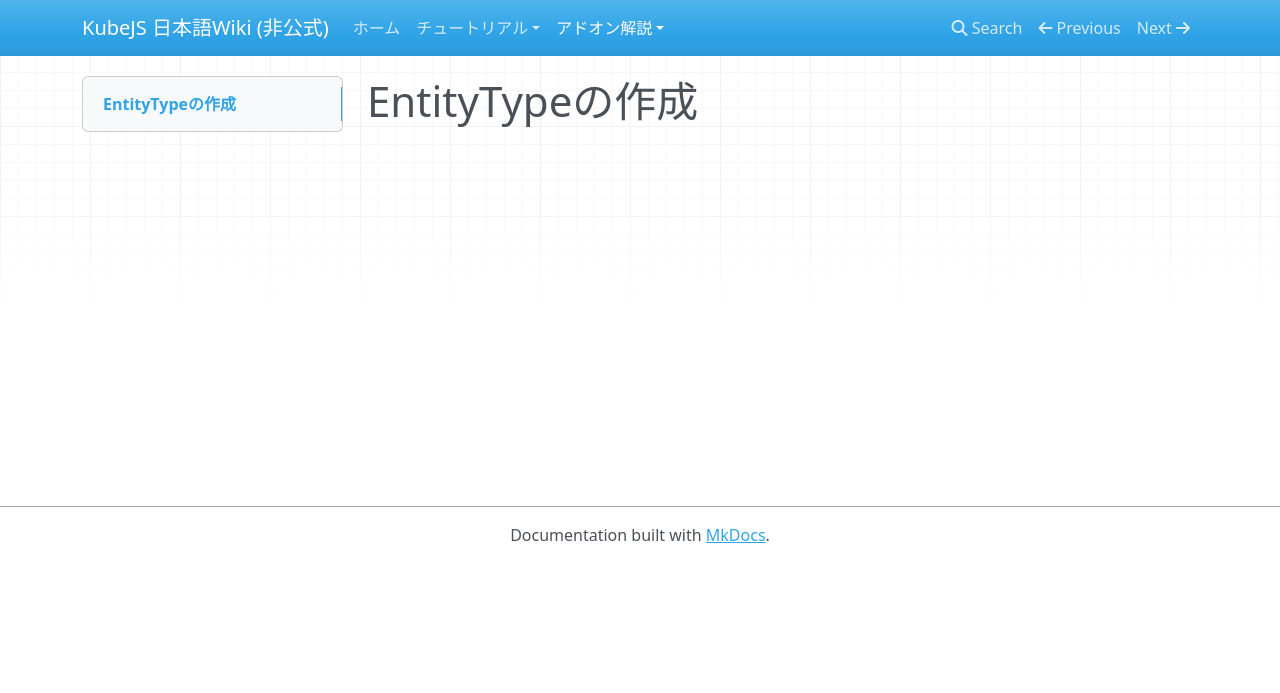
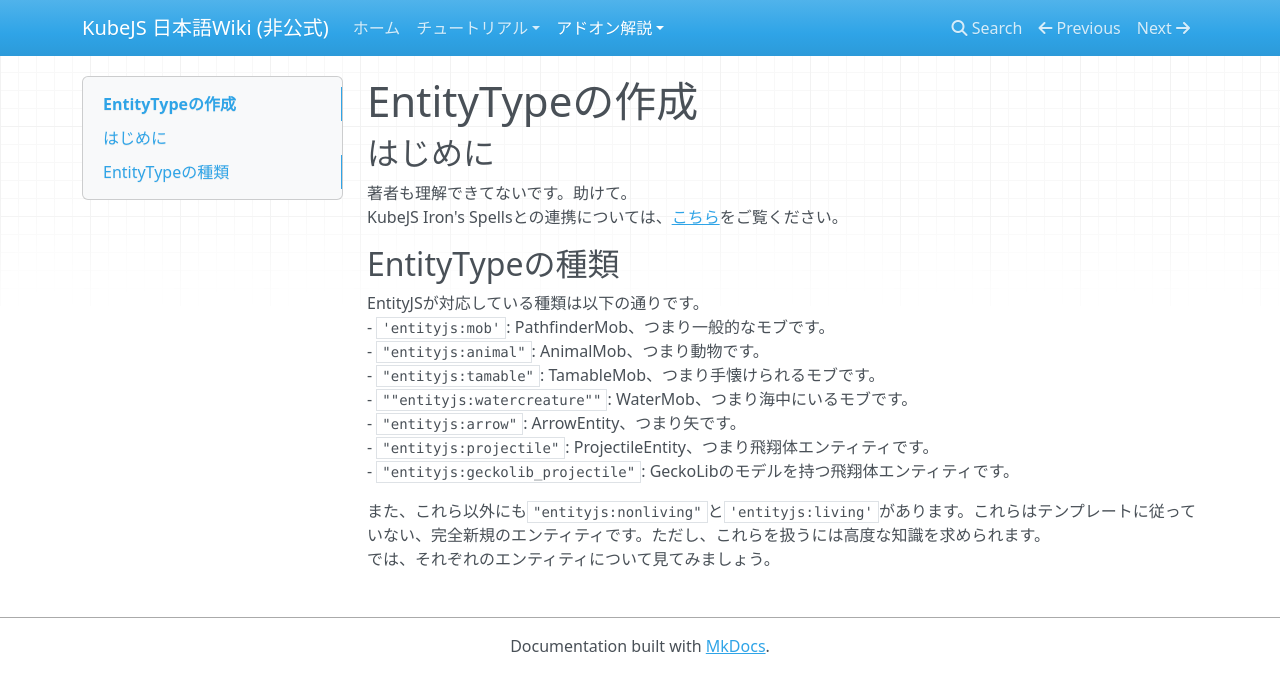
Before and after one commit to Riii339-3/kubejs-wiki, an MkDocs documentation site: the page built from docs/addons/entityjs/entity_builder.md, in a window 1280 px wide. Shown: the top 693 px of the page. Built offline with MkDocs 1.6.1, drawn with Linux system fonts in a browser that asks for light colours; nearby versions of some CDN libraries.

Commit message:
update entityjs

```diff
--- a/docs/addons/entityjs/entity_builder.md
+++ b/docs/addons/entityjs/entity_builder.md
@@ -1 +1,18 @@
 # EntityTypeの作成
+
+## はじめに
+著者も理解できてないです。助けて。
+KubeJS Iron's Spellsとの連携については、[こちら](./iss_compat.md)をご覧ください。
+
+## EntityTypeの種類
+EntityJSが対応している種類は以下の通りです。
+- `'entityjs:mob'`: PathfinderMob、つまり一般的なモブです。
+- `"entityjs:animal"`: AnimalMob、つまり動物です。
+- `"entityjs:tamable"`: TamableMob、つまり手懐けられるモブです。
+- `""entityjs:watercreature""`: WaterMob、つまり海中にいるモブです。
+- `"entityjs:arrow"`: ArrowEntity、つまり矢です。
+- `"entityjs:projectile"`: ProjectileEntity、つまり飛翔体エンティティです。
+- `"entityjs:geckolib_projectile"`: GeckoLibのモデルを持つ飛翔体エンティティです。
+
+また、これら以外にも`"entityjs:nonliving"`と`'entityjs:living'`があります。これらはテンプレートに従っていない、完全新規のエンティティです。ただし、これらを扱うには高度な知識を求められます。
+では、それぞれのエンティティについて見てみましょう。
--- a/mkdocs.yml
+++ b/mkdocs.yml
@@ -15,6 +15,7 @@ nav:
     - EntityJS:
       - 概要: addons/entityjs/index.md
       - EntityTypeの作成: addons/entityjs/entity_builder.md
+      - Iron's Spellsとの連携: addons/entityjs/iss_compat.md
     - ProbeJS:
       - 概要: addons/probejs/index.md
     - KubeLoader:
```
Also changed, not shown: docs/addons/entityjs/iss_compat.md (added, +1 -0 lines), docs/addons/goety/index.md (+15 -0 lines), docs/addons/probejs/index.md (+1 -1 lines).
